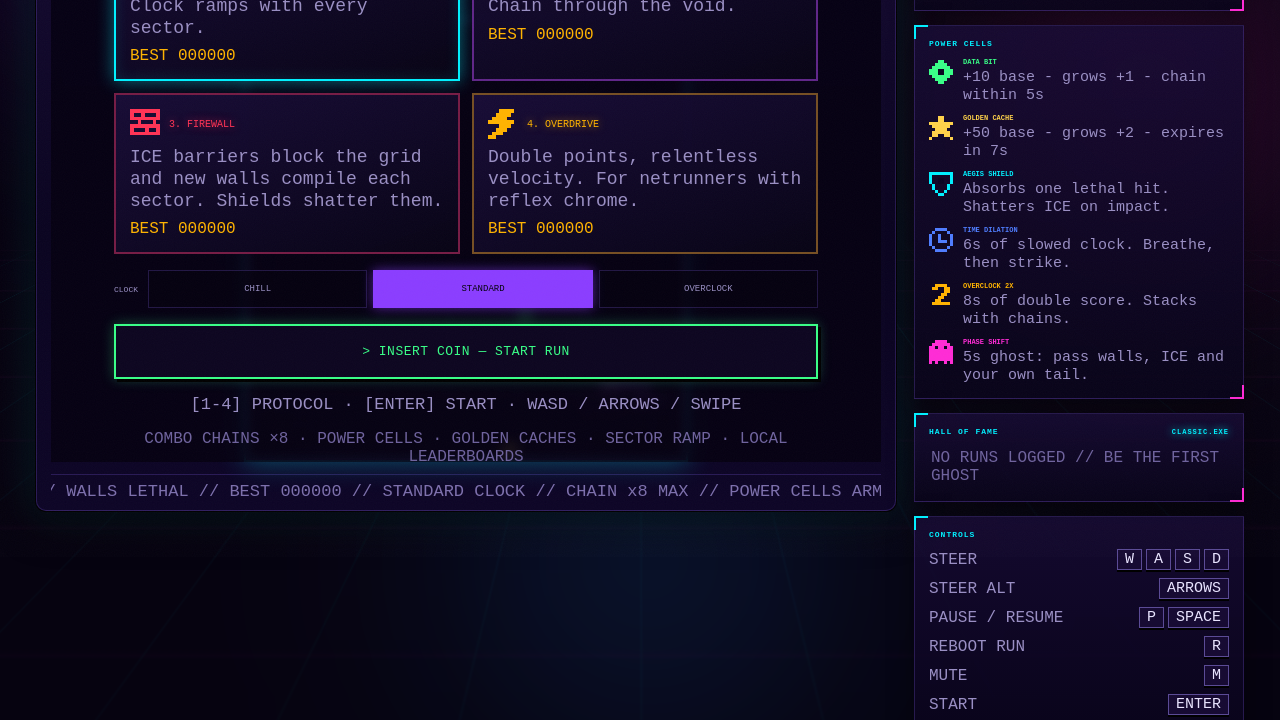
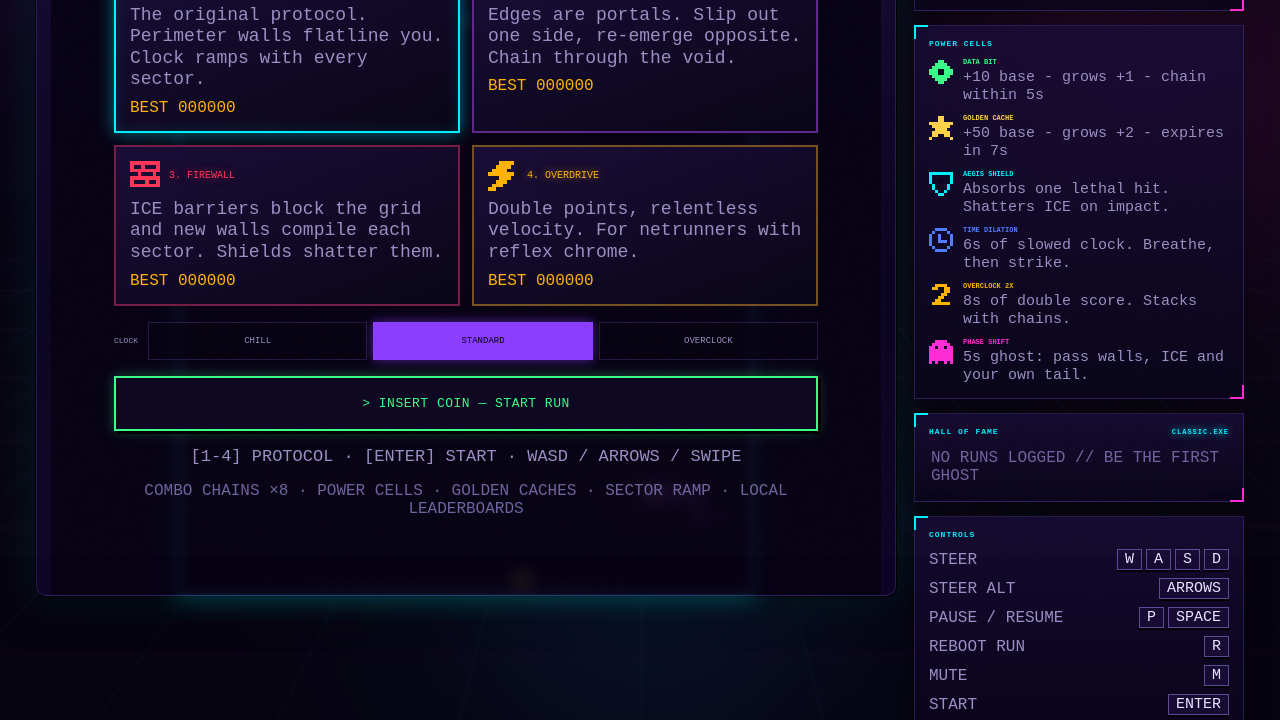
Before and after one commit to wayne-14e/PIXEL_PLAY, a plain HTML site: page games/neon_serpent/index.html in a window 1280 px wide. Shown: the part 243-963 px from the top of the page. Drawn offline with Linux system fonts and the light colour scheme; a small style sheet from the web is missing.

Commit message:
better snake

```diff
--- a/games/neon_serpent/index.html
+++ b/games/neon_serpent/index.html
@@ -78,7 +78,7 @@ button{font:inherit;color:inherit;background:none;border:none;cursor:pointer}
 .chip b{font-family:var(--px);font-size:7px;color:var(--c)}
 .chip .t{font-family:var(--vt);font-size:15px;color:var(--text);min-width:26px;text-align:right}
 .chip .bar{position:absolute;left:0;bottom:0;height:2px;background:var(--c);width:100%}
-.screenwrap{position:relative;width:min(100%,max(300px,calc(100vh - 356px)),620px);width:min(100%,max(300px,calc(100dvh - 356px)),620px);aspect-ratio:1/1;margin:0 auto;background:#070313;border:2px solid var(--mode);box-shadow:0 0 26px color-mix(in srgb,var(--mode) 32%,transparent),inset 0 0 60px rgba(0,0,0,.65);overflow:hidden;transition:border-color .4s,box-shadow .4s}
+.screenwrap{position:relative;width:min(100%,max(390px,calc(130vh - 462.8px)),806px);width:min(100%,max(390px,calc(130dvh - 462.8px)),806px);aspect-ratio:1/1;margin:0 auto;background:#070313;border:2px solid var(--mode);box-shadow:0 0 26px color-mix(in srgb,var(--mode) 32%,transparent),inset 0 0 60px rgba(0,0,0,.65);overflow:hidden;transition:border-color .4s,box-shadow .4s}
 .shaker{position:absolute;inset:0}
 #game{display:block;width:100%;height:100%;image-rendering:pixelated;touch-action:none}
 .fx-scan,.fx-rgb,.fx-vignette,.fx-sweep,.flash{position:absolute;inset:0;pointer-events:none}
@@ -153,10 +153,6 @@ body.touch .dpad{display:grid}
 .dbtn.mid:active{background:var(--amber)}
 .tri{width:0;height:0;border-left:9px solid transparent;border-right:9px solid transparent;border-bottom:13px solid currentColor}
 .dbtn.right .tri{transform:rotate(90deg)}.dbtn.down .tri{transform:rotate(180deg)}.dbtn.left .tri{transform:rotate(-90deg)}
-.ticker{margin-top:12px;border-top:1px solid var(--line);overflow:hidden;padding:7px 0 9px}
-.ticker-track{display:flex;width:max-content;animation:tick 28s linear infinite}
-.ticker-track span{font-family:var(--vt);font-size:17px;color:#7d70ad;white-space:nowrap;padding-right:70px}
-@keyframes tick{to{transform:translateX(-50%)}}
 .sidebar{display:flex;flex-direction:column;gap:14px}
 .panel{position:relative;background:linear-gradient(180deg,rgba(23,11,52,.85),rgba(9,4,26,.92));border:1px solid var(--line);padding:13px 14px;box-shadow:0 6px 24px rgba(0,0,0,.4)}
 .panel::before{content:"";position:absolute;top:-1px;left:-1px;width:12px;height:12px;border-top:2px solid var(--cyan);border-left:2px solid var(--cyan)}
@@ -188,9 +184,9 @@ body.touch .dpad{display:grid}
 .kcap{font-family:var(--vt);font-size:15px;color:var(--text);border:1px solid #5b4b96;background:#170b33;padding:1px 7px;box-shadow:0 2px 0 #000;min-width:24px;text-align:center}
 footer{position:relative;z-index:1;text-align:center;font-family:var(--vt);font-size:15px;color:#5c5384;padding:14px 16px 22px}
 footer b{color:var(--magenta);font-weight:normal}
-@media(max-width:1020px){.layout{grid-template-columns:1fr}.sidebar{display:grid;grid-template-columns:1fr 1fr;align-items:start}.screenwrap{width:min(100%,560px)}}
+@media(max-width:1020px){.layout{grid-template-columns:1fr}.sidebar{display:grid;grid-template-columns:1fr 1fr;align-items:start}.screenwrap{width:min(100%,728px)}}
 @media(max-width:640px){.sidebar{grid-template-columns:1fr}.hud{grid-template-columns:repeat(2,1fr)}.stat span{font-size:24px}.brand{font-size:10px}.ver{display:none}.marquee{flex-wrap:wrap}.pxbtn.tiny{font-size:7px;padding:7px 8px}.layout{padding:0 10px;margin-top:12px}.cabinet{padding:10px 10px 0}.count-num{font-size:42px}.menu-inner{padding:16px;gap:12px}.menu-title{font-size:11px}.menu-sub{font-size:7px}.mode-grid{gap:9px}.mode-card{padding:10px;min-height:0;gap:5px}.mc-top canvas{width:24px;height:24px}.mc-name{font-size:8px}.mc-desc{font-size:15px}.mc-best{font-size:14px}.seg button{font-size:7px;padding:10px 4px}.pxbtn.big{font-size:11px;padding:14px 16px}.menu-hint,.menu-feats{font-size:15px}.menu-feats{font-size:14px}}
-@media(prefers-reduced-motion:reduce){.bg-aurora,.bg-grid,.fx-sweep,.ticker-track,.glitch::before,.glitch::after,.start-pulse{animation:none}}
+@media(prefers-reduced-motion:reduce){.bg-aurora,.bg-grid,.fx-sweep,.glitch::before,.glitch::after,.start-pulse{animation:none}}
 </style>
 </head>
 <body>
@@ -297,7 +293,6 @@ footer b{color:var(--magenta);font-weight:normal}
     </div>
     </div>
 
-    <div class="ticker"><div class="ticker-track" id="tickerTrack"><span></span><span></span></div></div>
   </section>
 
   <aside class="sidebar">
@@ -366,7 +361,7 @@ const TIPS=['Chain bites within 5s to stack a x8 score multiplier.','AEGIS shiel
 
 const cv=$('game'),ctx=cv.getContext('2d');
 const els={};
-['shaker','screenwrap','flash','banner','bannerText','bannerSub','countOverlay','countNum','countSub','menuOverlay','modeGrid','diffSeg','startBtn','pauseOverlay','resumeBtn','restartBtn','quitBtn','pauseScore','pauseLen','overOverlay','overTitle','overCause','recordBadge','osScore','osBest','osLen','osSector','osChain','retryBtn','menuBtn','overTip','hudScore','hudBest','hudSector','hudLen','hudSpeed','comboLabel','comboFill','comboWrap','fxRow','fxEmpty','modeChip','pauseBtn','sndBtn','fsBtn','dpadPause','tickerTrack','demoTag','protoName','protoDesc','protoBest','protoRuns','protoLast','powerLegend','board','boardMode','cabinet'].forEach(k=>{els[k]=$(k);});
+['shaker','screenwrap','flash','banner','bannerText','bannerSub','countOverlay','countNum','countSub','menuOverlay','modeGrid','diffSeg','startBtn','pauseOverlay','resumeBtn','restartBtn','quitBtn','pauseScore','pauseLen','overOverlay','overTitle','overCause','recordBadge','osScore','osBest','osLen','osSector','osChain','retryBtn','menuBtn','overTip','hudScore','hudBest','hudSector','hudLen','hudSpeed','comboLabel','comboFill','comboWrap','fxRow','fxEmpty','modeChip','pauseBtn','sndBtn','fsBtn','dpadPause','demoTag','protoName','protoDesc','protoBest','protoRuns','protoLast','powerLegend','board','boardMode','cabinet'].forEach(k=>{els[k]=$(k);});
 
 let selMode=store.get('ns_mode','classic');if(!MODES[selMode])selMode='classic';
 let selDiff=store.get('ns_diff','standard');if(!DIFFS[selDiff])selDiff='standard';
@@ -1036,12 +1031,11 @@ function buildLegend(){
 function selectMode(id){
  selMode=id;store.set('ns_mode',id);
  els.modeGrid.querySelectorAll('.mode-card').forEach(c=>c.classList.toggle('sel',c.dataset.mode===id));
- updateProtocol();renderBoard();tickerUpdate();applyTheme();updateHUD(0);
+ updateProtocol();renderBoard();applyTheme();updateHUD(0);
 }
 function selectDiff(id){
  selDiff=id;store.set('ns_diff',id);
  els.diffSeg.querySelectorAll('button').forEach(b=>b.classList.toggle('sel',b.dataset.diff===id));
- tickerUpdate();
 }
 function renderBoard(){
  const mode=S.demo?selMode:S.mode;
@@ -1076,14 +1070,6 @@ function updateProtocol(){
  els.protoRuns.textContent=String(store.get('ns_runs_'+mode,0));
  els.protoLast.textContent=String(store.get('ns_last_'+mode,0));
 }
-function tickerUpdate(){
- const mode=S.demo?selMode:S.mode;
- const m=MODES[mode];
- const txt='>> '+m.name+' PROTOCOL // '+m.tag+' // BEST '+pad(store.get('ns_best_'+mode,0))+' // '+DIFFS[S.demo?selDiff:S.diff].label+' CLOCK // CHAIN x8 MAX // POWER CELLS ARMED // INSERT COIN TO CONTINUE ';
- els.tickerTrack.children[0].textContent=txt;
- els.tickerTrack.children[1].textContent=txt;
-}
-
 /* ---------- flow ---------- */
 function syncPauseBtn(){
  let t='II',label='Pause';
@@ -1105,7 +1091,7 @@ function startRun(){
  setCount('3','SYNCING GRID');
  sfx.count();duck(.14);
  flash(MODES[S.mode].accent,.22);
- updateProtocol();renderBoard();tickerUpdate();syncPauseBtn();
+ updateProtocol();renderBoard();syncPauseBtn();
 }
 function pauseGame(){
  if(S.demo||S.phase!=='playing')return;
@@ -1130,7 +1116,7 @@ function quitToMenu(){
  els.menuOverlay.classList.remove('hidden');
  els.cabinet.classList.add('menu-open');
  duck(.14);
- updateProtocol();renderBoard();tickerUpdate();refreshCardBests();syncPauseBtn();
+ updateProtocol();renderBoard();refreshCardBests();syncPauseBtn();
 }
 function actionPrimary(){
  if(!els.menuOverlay.classList.contains('hidden')){startRun();return;}
@@ -1167,7 +1153,7 @@ function showOver(){
  els.overOverlay.classList.remove('hidden');
  S.phase='over';
  if(rec){confetti();flash('#ffb300',.28);sfx.record();}
- updateProtocol();renderBoard();tickerUpdate();refreshCardBests();updateHUD(0);syncPauseBtn();
+ updateProtocol();renderBoard();refreshCardBests();updateHUD(0);syncPauseBtn();
 }
 
 /* ---------- input ---------- */
@@ -1266,7 +1252,7 @@ buildModeCards();buildDiffSeg();buildLegend();
 selectMode(selMode);selectDiff(selDiff);
 setMuted(muted);
 resetState(true);
-renderBoard();updateProtocol();tickerUpdate();
+renderBoard();updateProtocol();
 if(document.fonts&&document.fonts.load){document.fonts.load('8px "Press Start 2P"').catch(()=>{});}
 requestAnimationFrame(frame);
 })();
```
